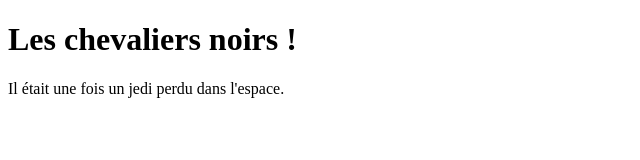
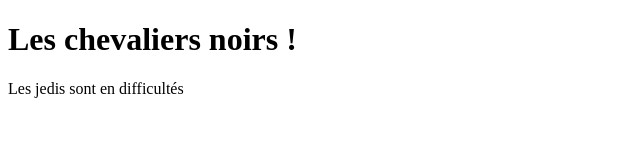
Before and after one commit to Tresor25mat/formation-github, a plain HTML site: page index.html in a window 1280 px wide. Shown: the whole page, without its empty margins (0-640 px from the left). Drawn offline with Linux system fonts and the light colour scheme.

Commit message:
Ajout d'un span

```diff
--- a/index.html
+++ b/index.html
@@ -8,8 +8,8 @@
   </head>
   <body>
     <h1>Les chevaliers noirs !</h1>
-    <div>
-        Il était une fois un jedi perdu dans l'espace.
-    </div>
+    <span>
+        Les jedis sont en difficultés
+    </span>
   </body>
 </html>
```
